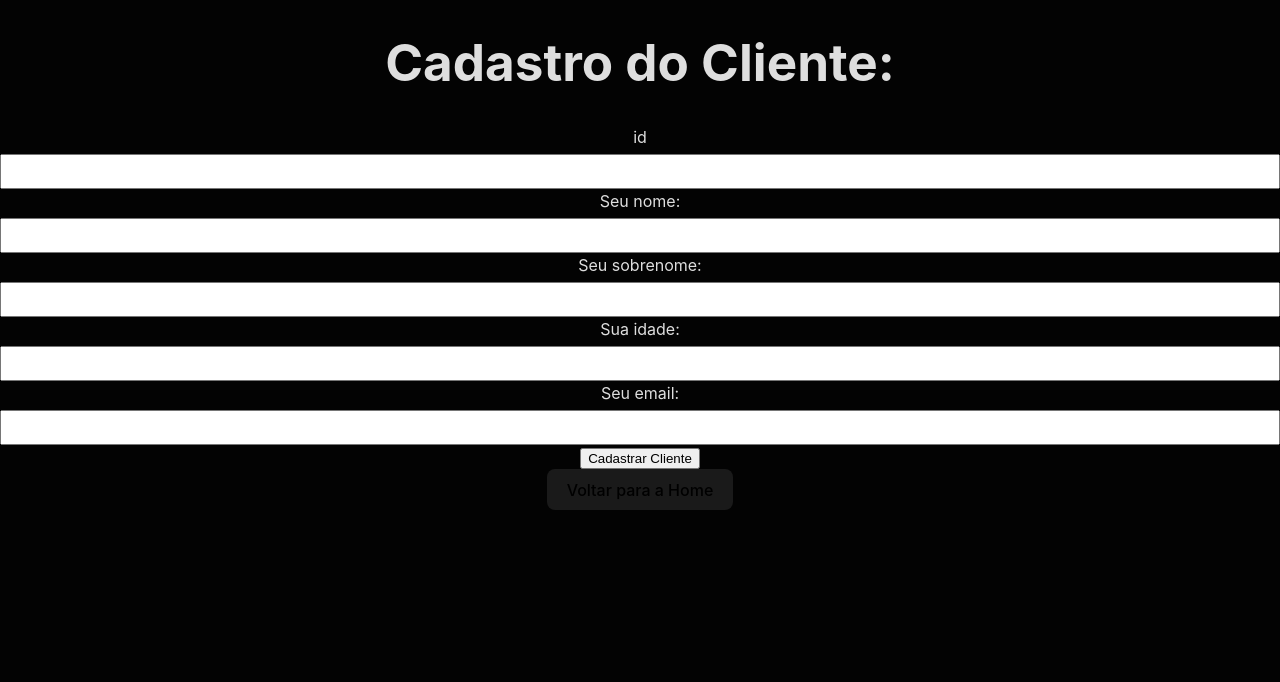
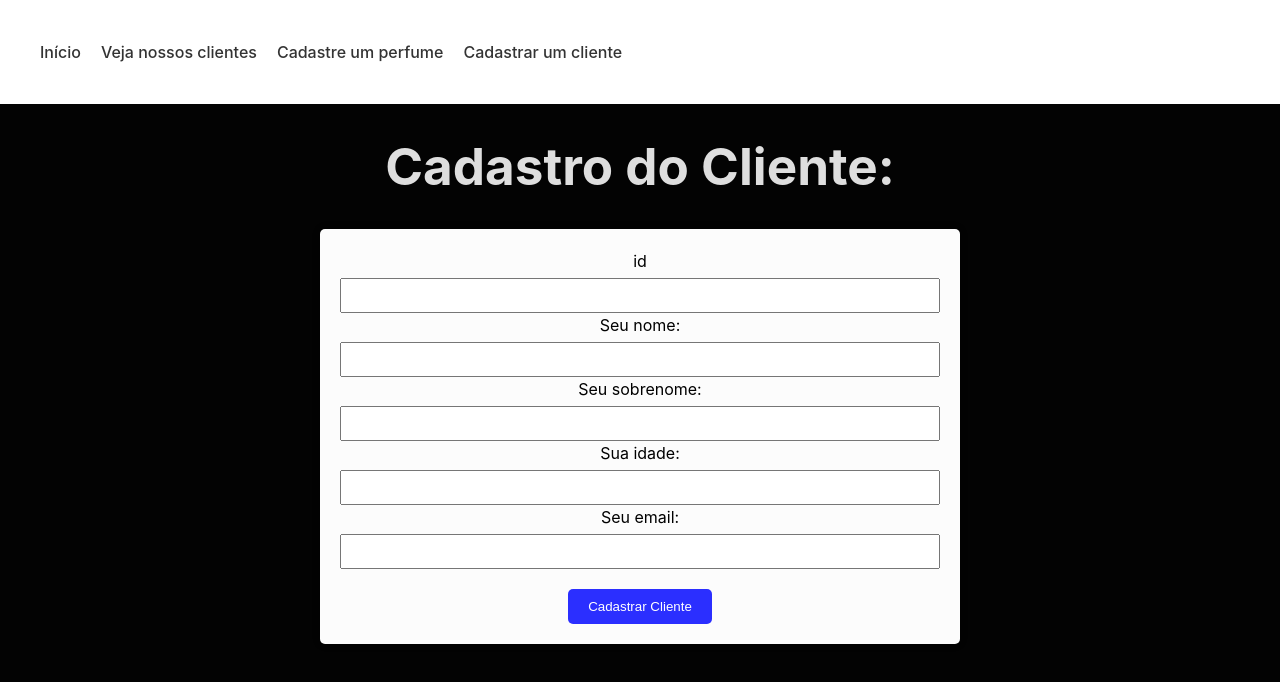
Before and after one commit to MarcosNeto23/1022B-perfumaria-Front-End, a React (Vite) app: page /cadastro-cliente in a window 1280 px wide. Shown: the top 682 px of the page. Built offline with nearby package versions, Linux system fonts and the light colour scheme.

Commit message:
Adicionando o cabeçalho para todas as páginas

```diff
--- a/src/AppCliente.css
+++ b/src/AppCliente.css
@@ -1,28 +1,3 @@
-.cabeçalho-appcliente {
-    background-color: #FFF;
-    display: flex;
-    justify-content: space-between;
-    align-items: center;
-
-  }
-
-  .menu-appcliente {
-    list-style-type: none;
-    margin: 0vh;
-    padding: 5vh;
-    display: flex;
-  }
-
-  .menu-appcliente li {
-    margin-right: 20px;
-  }
-
-
-  .menu-appcliente a {
-    text-decoration: none; /* Remove sublinhado */
-    color: #333; /* Cor do texto */
-  }
-
 
   #root {
     margin: 0 auto;
--- a/src/AppCliente.tsx
+++ b/src/AppCliente.tsx
@@ -30,8 +30,8 @@ function AppCliente() {
     return (
       <>
          <header>
-      <div className="cabeçalho-appcliente">
-          <ul className='menu-appcliente'>
+      <div className="cabeçalho-app">
+          <ul className='menu-app'>
           <li><Link to={"/"}>Início</Link></li>
           <li><Link to={"/lista-cliente"}>Veja nossos clientes</Link></li>
           <li><Link to={"/cadastro-perfume"}>Cadastre um perfume</Link></li>
--- /dev/null
+++ b/src/CadastroCliente.css
@@ -0,0 +1,47 @@
+.tela-cliente{
+    align-items: center;
+    justify-content: center;
+}
+
+.cliente-cadastro{
+    text-align: center;
+}
+
+
+.container-cadastro-cliente {
+    max-width: 600px;
+    margin: auto;
+    background: rgb(252, 252, 252);
+    color: #000000;
+    padding: 20px;
+    border-radius: 5px;
+    box-shadow: 0 0 10px rgba(0, 0, 0, 0.1);
+}
+
+
+input[type="text"],
+input[type="number"],
+input[type="file"] {
+        width: 100%;
+        padding: 8px;
+        box-sizing: border-box;
+        }
+
+label {
+    display: block;
+    margin-bottom: 5px;
+}
+
+.botao-cliente {
+    padding: 10px 20px;
+    background-color: #2b2fff;
+    color: white;
+    border: none;
+    border-radius: 5px;
+    cursor: pointer;
+    justify-content: center;
+    margin-top: 20px;
+}
+.botao-cliente:hover {
+    background-color: #1e07f5;
+}
--- a/src/CadastroCliente.tsx
+++ b/src/CadastroCliente.tsx
@@ -1,5 +1,6 @@
 import { FormEvent, useState, ChangeEvent } from "react";
 import { useNavigate, Link } from "react-router-dom";
+import './CadastroCliente.css'
 
 function CadastroCliente(){
     const navigate = useNavigate();
@@ -59,8 +60,24 @@ function CadastroCliente(){
 
     return(
         <>
+        <header>
+      <div className="cabeçalho-app">
+          <ul className='menu-app'>
+          <li><Link to={"/"}>Início</Link></li>
+          <li><Link to={"/lista-cliente"}>Veja nossos clientes</Link></li>
+          <li><Link to={"/cadastro-perfume"}>Cadastre um perfume</Link></li>
+          <li> <Link to={"/cadastro-cliente"}>Cadastrar um cliente</Link></li>
+
+          </ul>
+        </div>
+  </header>
+
+            <div className="tela-cliente">
+
             <h1> Cadastro do Cliente:</h1>
-            <form onSubmit={handleForm}>
+            <form className="cliente-cadastro" onSubmit={handleForm}>
+                <div className="container-cadastro-cliente">
+
                 <div>
                     <label htmlFor="id">id</label>
                     <input type="text" name="id" onChange={handleId} />
@@ -84,17 +101,18 @@ function CadastroCliente(){
                 </div>
                 <div>
 
-                    <input type="submit" value="Cadastrar Cliente"/>
+                    <input className="botao-cliente" type="submit" value="Cadastrar Cliente"/>
+
+                    </div>
+
+                    </div>
+            </form>
 
 
 
-                </div>
-
-            </form>
 
 
-            <Link to={"/"}>
-        <button> Voltar para a Home</button></Link>
+               </div>
 
         </>
     )
--- a/src/CadastroPerfume.tsx
+++ b/src/CadastroPerfume.tsx
@@ -1,5 +1,5 @@
 import { FormEvent, useState, ChangeEvent } from "react";
-import { useNavigate } from "react-router-dom";
+import { useNavigate, Link } from "react-router-dom";
 import './CadastroPerfume.css'
 
 
@@ -66,6 +66,19 @@ function CadastroPerfume(){
 
     return(
         <>
+        <header>
+      <div className="cabeçalho-app">
+          <ul className='menu-app'>
+          <li><Link to={"/"}>Início</Link></li>
+          <li><Link to={"/lista-cliente"}>Veja nossos clientes</Link></li>
+          <li><Link to={"/cadastro-perfume"}>Cadastre um perfume</Link></li>
+          <li> <Link to={"/cadastro-cliente"}>Cadastrar um cliente</Link></li>
+
+          </ul>
+        </div>
+        </header>
+
+
         <div className="tela-perfume">
 
             <h1>Tela de Cadastro Perfumes:</h1>
```
